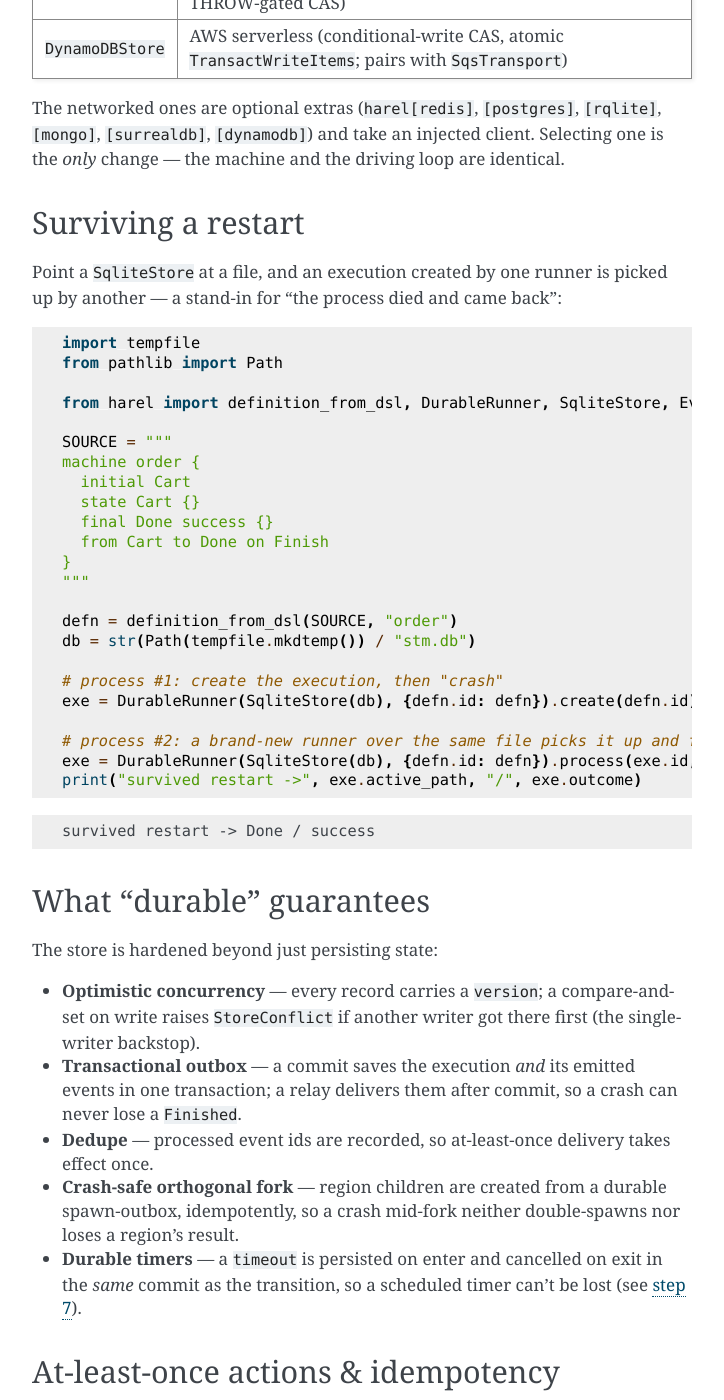
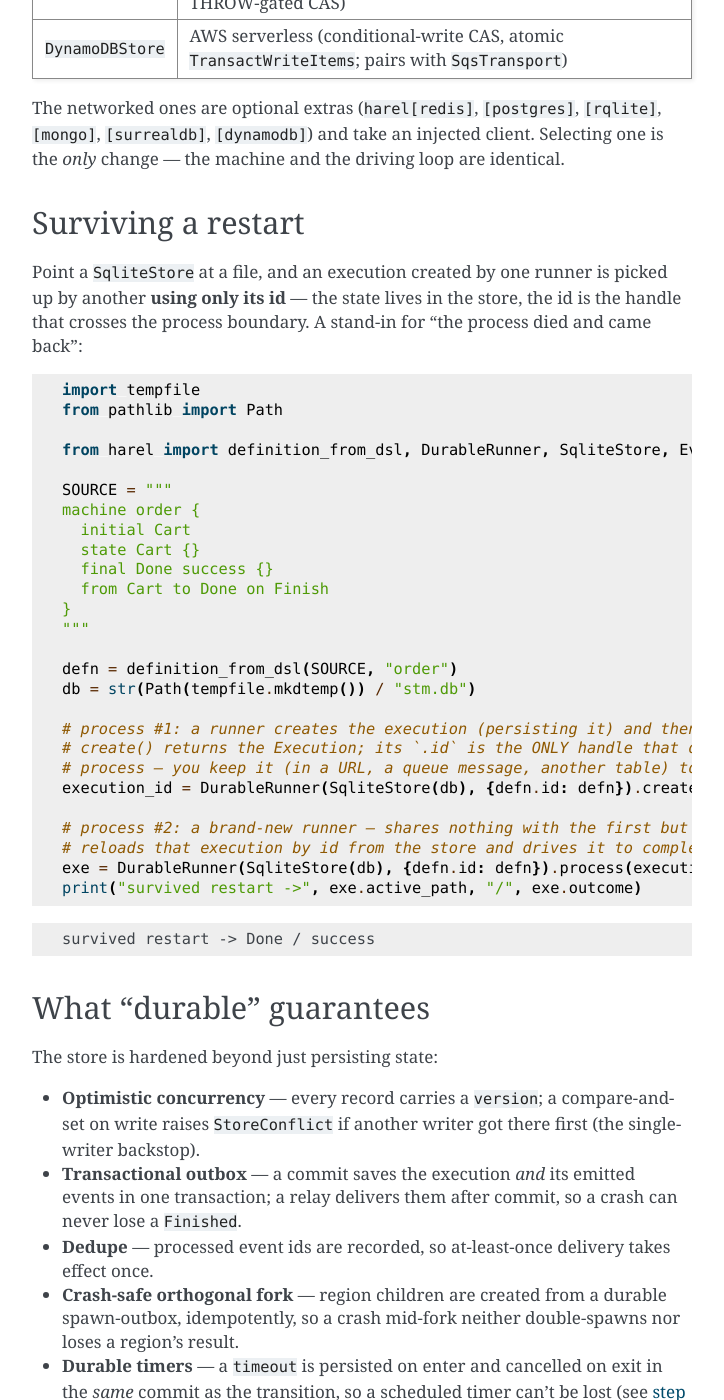
Before and after one commit to acasadom/harel, a Sphinx documentation site: the page built from docs/guide/durability.md, in a window 1280 px wide and 1400 px high, scrolled down 667 px. Shown: the whole window, without its empty margins (388-1112 px from the left). Built offline with Sphinx 7.4.7, drawn with Linux system fonts in a browser that asks for light colours.

Commit message:
docs: make the durability restart example explicit about the id handle
The two-process example reassigned `exe` on both lines with anonymous inline
runners, which buried the point: the second runner shares nothing with the first
but the file, and the only thing that crosses the process boundary is the
execution id. Capture create()'s return .id into a named `execution_id`, pass it
to the second runner's process(), and spell out in comments/prose that the id is
the handle and the state lives in the store.

````diff
--- a/docs/guide/durability.md
+++ b/docs/guide/durability.md
@@ -27,7 +27,8 @@
 ## Surviving a restart
 
 Point a `SqliteStore` at a file, and an execution created by one runner is picked up by another
-— a stand-in for "the process died and came back":
+**using only its id** — the state lives in the store, the id is the handle that crosses the
+process boundary. A stand-in for "the process died and came back":
 
 ```python
 import tempfile
@@ -47,11 +48,14 @@
 defn = definition_from_dsl(SOURCE, "order")
 db = str(Path(tempfile.mkdtemp()) / "stm.db")
 
-# process #1: create the execution, then "crash"
-exe = DurableRunner(SqliteStore(db), {defn.id: defn}).create(defn.id)
+# process #1: a runner creates the execution (persisting it) and then "crashes".
+# create() returns the Execution; its `.id` is the ONLY handle that outlives the
+# process — you keep it (in a URL, a queue message, another table) to refer back.
+execution_id = DurableRunner(SqliteStore(db), {defn.id: defn}).create(defn.id).id
 
-# process #2: a brand-new runner over the same file picks it up and finishes it
-exe = DurableRunner(SqliteStore(db), {defn.id: defn}).process(exe.id, Event(kind="Finish"))
+# process #2: a brand-new runner — shares nothing with the first but the file —
+# reloads that execution by id from the store and drives it to completion.
+exe = DurableRunner(SqliteStore(db), {defn.id: defn}).process(execution_id, Event(kind="Finish"))
 print("survived restart ->", exe.active_path, "/", exe.outcome)
 ```
 
````
